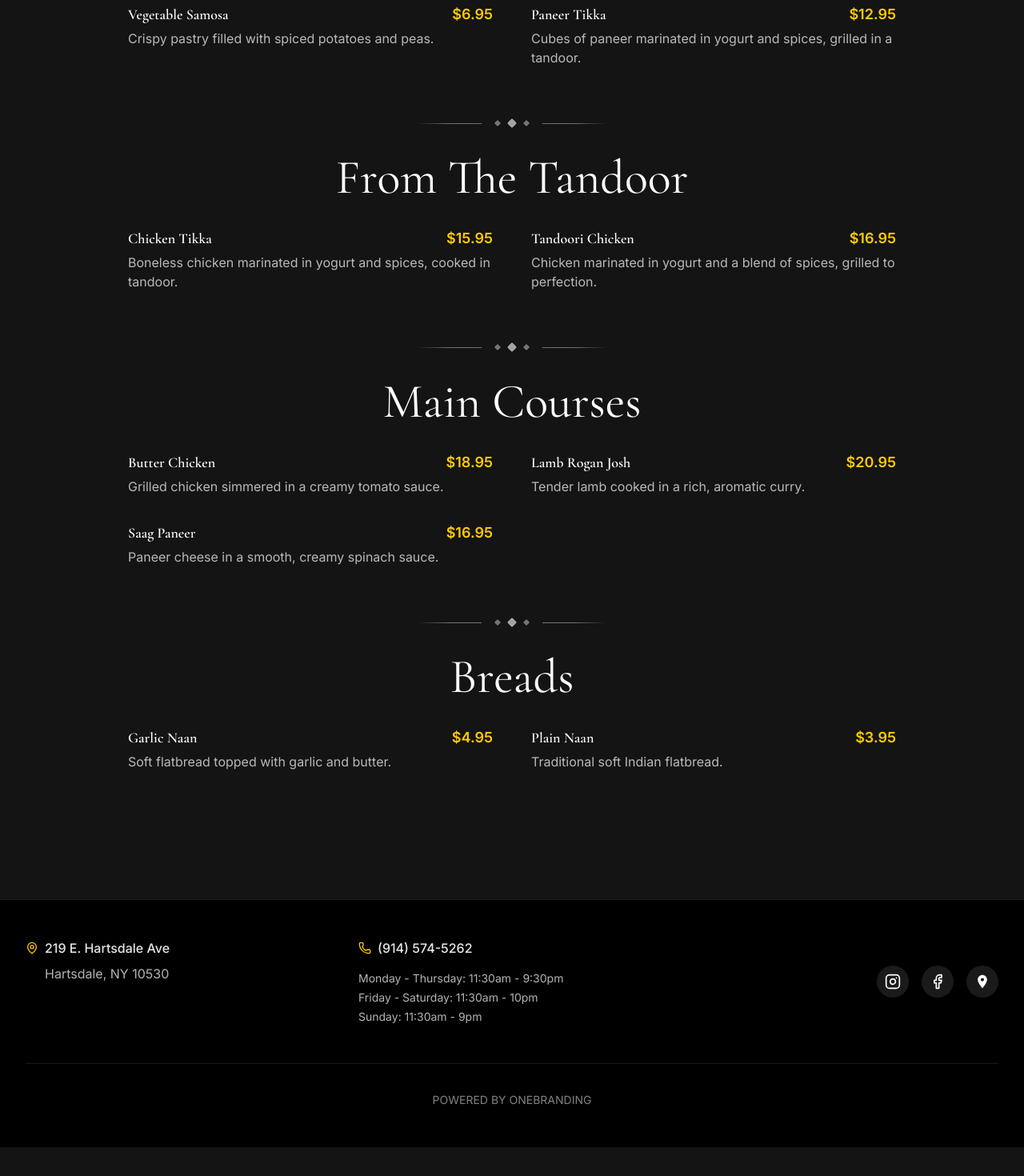
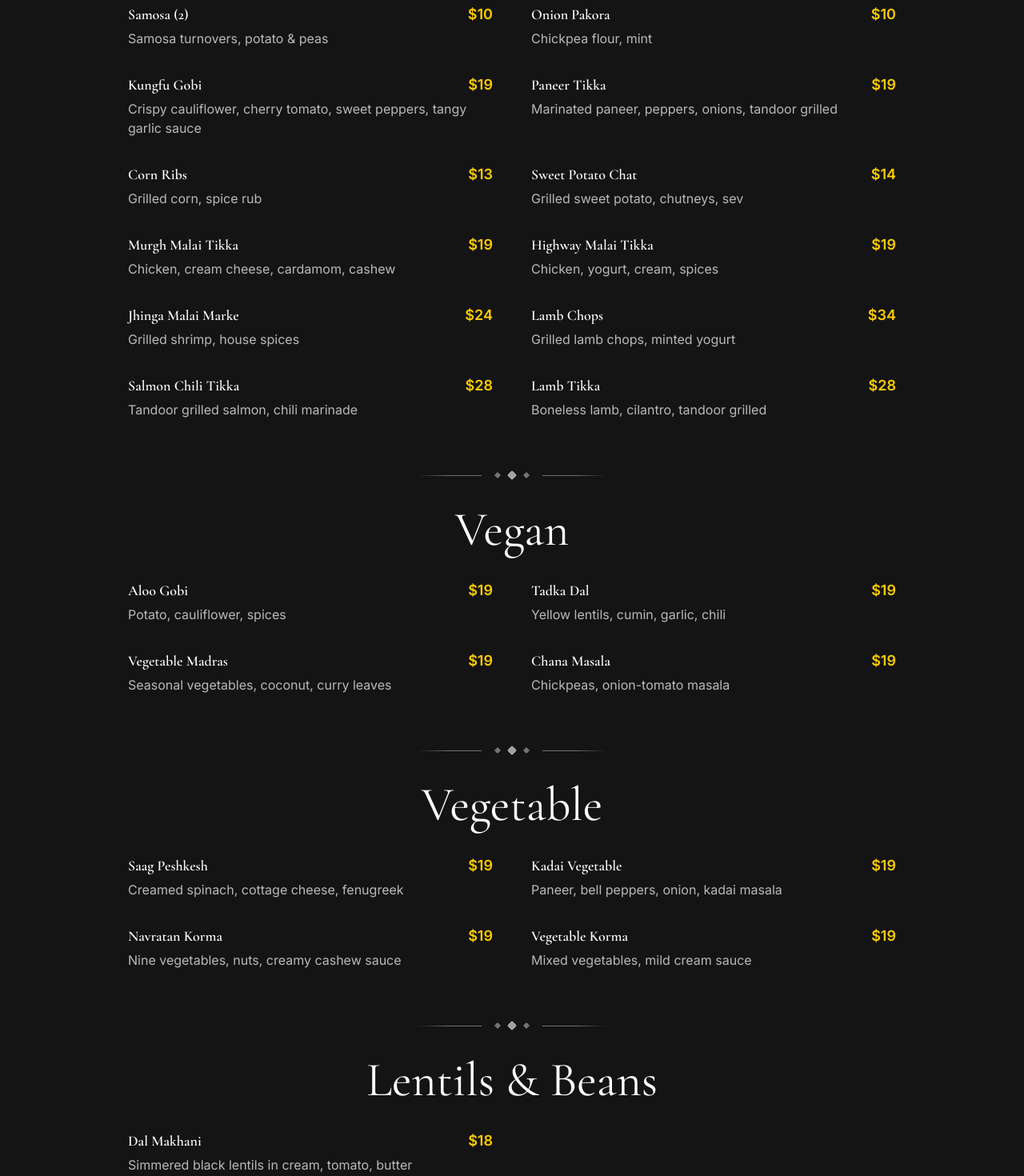
Before and after one commit to GrubTokKora/kora-site-cc3603a8-9b12-474e-b937-daec5db49caa, a React (Vite) app: page /#/menu in a window 1280 px wide. Shown: the part 820-2290 px from the top of the page at 80% size. Before the commit the page ends 2254 px from the top, so only its background shows below. Built offline with nearby package versions, Linux system fonts and the light colour scheme.

Commit message:
Update menu structure in data.ts with new categories and items, and simplify Navbar component by removing dropdown functionality in favor of direct links.

```diff
--- a/src/components/Footer.tsx
+++ b/src/components/Footer.tsx
@@ -60,18 +60,6 @@ export function Footer() {
             </a>
           </div>
         </div>
-
-        {/* Bottom Bar */}
-        <div className="mt-12 pt-8 border-t border-white/10 text-center">
-          <a
-            href="https://onebrandingny.com"
-            target="_blank"
-            rel="noopener noreferrer"
-            className="text-white/50 text-sm hover:text-white transition-colors"
-          >
-            POWERED BY ONEBRANDING
-          </a>
-        </div>
       </div>
     </footer>
   );
--- a/src/components/Navbar.tsx
+++ b/src/components/Navbar.tsx
@@ -1,12 +1,6 @@
 import { useState, useEffect } from 'react';
 import { Link, useLocation } from 'react-router-dom';
-import { Menu, X, ChevronDown, MapPin, Phone, Mail } from 'lucide-react';
-import {
-  DropdownMenu,
-  DropdownMenuContent,
-  DropdownMenuItem,
-  DropdownMenuTrigger,
-} from '@/components/ui/dropdown-menu';
+import { Menu, X, MapPin, Phone, Mail } from 'lucide-react';
 
 export function Navbar() {
   const [isScrolled, setIsScrolled] = useState(false);
@@ -105,29 +99,12 @@ export function Navbar() {
                 </Link>
               ))}
 
-              {/* Menu Dropdown */}
-              <DropdownMenu>
-                <DropdownMenuTrigger className="nav-link flex items-center gap-1 outline-none">
-                  Menu <ChevronDown className="w-3 h-3" />
-                </DropdownMenuTrigger>
-                <DropdownMenuContent className="bg-black/95 border-white/20">
-                  <DropdownMenuItem className="text-white/90 hover:text-white hover:bg-white/10 cursor-pointer" asChild>
-                    <Link to="/menu" className="w-full">
-                      Dining Menu
-                    </Link>
-                  </DropdownMenuItem>
-                  <DropdownMenuItem className="text-white/90 hover:text-white hover:bg-white/10 cursor-pointer">
-                    <a
-                      href="/nh44-indian-catering-menu.pdf"
-                      target="_blank"
-                      rel="noopener noreferrer"
-                      className="w-full"
-                    >
-                      Catering
-                    </a>
-                  </DropdownMenuItem>
-                </DropdownMenuContent>
-              </DropdownMenu>
+              <Link
+                to="/menu"
+                className={`nav-link ${isActive('/menu') ? 'text-white' : ''}`}
+              >
+                Menu
+              </Link>
 
               {externalLinks.map((link) => (
                 <a
--- a/src/data.ts
+++ b/src/data.ts
@@ -36,32 +36,159 @@ export const backbone = {
   },
   "menu": [
     {
-      "category": "Appetizers",
+      "category": "Small Plates",
       "items": [
-        { "name": "Vegetable Samosa", "description": "Crispy pastry filled with spiced potatoes and peas.", "price": "$6.95" },
-        { "name": "Paneer Tikka", "description": "Cubes of paneer marinated in yogurt and spices, grilled in a tandoor.", "price": "$12.95" }
+        { "name": "Samosa (2)", "description": "Samosa turnovers, potato & peas", "price": "$10" },
+        { "name": "Onion Pakora", "description": "Chickpea flour, mint", "price": "$10" },
+        { "name": "Kungfu Gobi", "description": "Crispy cauliflower, cherry tomato, sweet peppers, tangy garlic sauce", "price": "$19" },
+        { "name": "Paneer Tikka", "description": "Marinated paneer, peppers, onions, tandoor grilled", "price": "$19" },
+        { "name": "Corn Ribs", "description": "Grilled corn, spice rub", "price": "$13" },
+        { "name": "Sweet Potato Chat", "description": "Grilled sweet potato, chutneys, sev", "price": "$14" },
+        { "name": "Murgh Malai Tikka", "description": "Chicken, cream cheese, cardamom, cashew", "price": "$19" },
+        { "name": "Highway Malai Tikka", "description": "Chicken, yogurt, cream, spices", "price": "$19" },
+        { "name": "Jhinga Malai Marke", "description": "Grilled shrimp, house spices", "price": "$24" },
+        { "name": "Lamb Chops", "description": "Grilled lamb chops, minted yogurt", "price": "$34" },
+        { "name": "Salmon Chili Tikka", "description": "Tandoor grilled salmon, chili marinade", "price": "$28" },
+        { "name": "Lamb Tikka", "description": "Boneless lamb, cilantro, tandoor grilled", "price": "$28" }
       ]
     },
     {
-      "category": "From The Tandoor",
+      "category": "Vegan",
       "items": [
-        { "name": "Chicken Tikka", "description": "Boneless chicken marinated in yogurt and spices, cooked in tandoor.", "price": "$15.95" },
-        { "name": "Tandoori Chicken", "description": "Chicken marinated in yogurt and a blend of spices, grilled to perfection.", "price": "$16.95" }
+        { "name": "Aloo Gobi", "description": "Potato, cauliflower, spices", "price": "$19" },
+        { "name": "Tadka Dal", "description": "Yellow lentils, cumin, garlic, chili", "price": "$19" },
+        { "name": "Vegetable Madras", "description": "Seasonal vegetables, coconut, curry leaves", "price": "$19" },
+        { "name": "Chana Masala", "description": "Chickpeas, onion-tomato masala", "price": "$19" }
       ]
     },
     {
-      "category": "Main Courses",
+      "category": "Vegetable",
       "items": [
-        { "name": "Butter Chicken", "description": "Grilled chicken simmered in a creamy tomato sauce.", "price": "$18.95" },
-        { "name": "Lamb Rogan Josh", "description": "Tender lamb cooked in a rich, aromatic curry.", "price": "$20.95" },
-        { "name": "Saag Paneer", "description": "Paneer cheese in a smooth, creamy spinach sauce.", "price": "$16.95" }
+        { "name": "Saag Peshkesh", "description": "Creamed spinach, cottage cheese, fenugreek", "price": "$19" },
+        { "name": "Kadai Vegetable", "description": "Paneer, bell peppers, onion, kadai masala", "price": "$19" },
+        { "name": "Navratan Korma", "description": "Nine vegetables, nuts, creamy cashew sauce", "price": "$19" },
+        { "name": "Vegetable Korma", "description": "Mixed vegetables, mild cream sauce", "price": "$19" }
+      ]
+    },
+    {
+      "category": "Lentils & Beans",
+      "items": [
+        { "name": "Dal Makhani", "description": "Simmered black lentils in cream, tomato, butter", "price": "$18" }
+      ]
+    },
+    {
+      "category": "Lamb",
+      "items": [
+        { "name": "Lamb Chettinad", "description": "Spiced lamb curry, coconut, curry leaves", "price": "$29" },
+        { "name": "Lamb Saag", "description": "Lamb in spinach sauce", "price": "$29" },
+        { "name": "Rogan Josh", "description": "Lamb, onion, yogurt, Kashmiri chili", "price": "$29" },
+        { "name": "Lamb Jalfrezi", "description": "Lamb, peppers, onion, tomato masala", "price": "$29" },
+        { "name": "Lamb Boti Kebab", "description": "Tandoor grilled lamb pieces, spices", "price": "$30" }
+      ]
+    },
+    {
+      "category": "Pork",
+      "items": [
+        { "name": "Pork Vindaloo", "description": "Goan style pork, vinegar, chili, spices", "price": "$22" },
+        { "name": "Pork Jalfrezi", "description": "Pork, peppers, onion, tomato", "price": "$22" },
+        { "name": "Pork Pepper Fry", "description": "Peppery pork, curry leaves, onion", "price": "$22" }
+      ]
+    },
+    {
+      "category": "Chicken",
+      "items": [
+        { "name": "Kundapur Chicken", "description": "Coconut curry, mustard seeds, curry leaves", "price": "$23" },
+        { "name": "Chicken Saag", "description": "Chicken in spinach sauce", "price": "$23" },
+        { "name": "Chicken Kaju Mirch", "description": "Chicken, cashew, green chili", "price": "$23" },
+        { "name": "Chicken Korma", "description": "Chicken, nuts, cream, mild spices", "price": "$23" },
+        { "name": "Highway Chicken", "description": "Bone-in chicken, onion, ginger, garlic, spices", "price": "$23" },
+        { "name": "Amul Butter Chicken", "description": "Tandoor chicken, butter-tomato cream sauce", "price": "$23" },
+        { "name": "Tandoori Murgh", "description": "Tandoor roasted chicken on the bone", "price": "$23" },
+        { "name": "Chicken Tikka Masala", "description": "Tandoor chicken, onion-tomato masala", "price": "$23" }
+      ]
+    },
+    {
+      "category": "Seafood",
+      "items": [
+        { "name": "Pollich Meen", "description": "Fish, kokum, curry leaves, coconut", "price": "$28" },
+        { "name": "Shrimp Tikka Masala", "description": "Shrimp in tikka masala sauce", "price": "$28" },
+        { "name": "Shrimp Curry", "description": "Shrimp in traditional curry sauce", "price": "$28" },
+        { "name": "Salmon Curry", "description": "Salmon, coconut, curry leaves", "price": "$28" }
+      ]
+    },
+    {
+      "category": "Gilli Biryani",
+      "items": [
+        { "name": "Vegetable Biryani", "description": "Aromatic basmati rice, vegetables, spices", "price": "$22" },
+        { "name": "Chicken Biryani", "description": "Basmati rice, chicken, biryani spices", "price": "$24" },
+        { "name": "Lamb Biryani", "description": "Basmati rice, lamb, biryani masala", "price": "$26" },
+        { "name": "Shrimp Biryani", "description": "Basmati rice, shrimp, spices", "price": "$26" }
       ]
     },
     {
       "category": "Breads",
       "items": [
-        { "name": "Garlic Naan", "description": "Soft flatbread topped with garlic and butter.", "price": "$4.95" },
-        { "name": "Plain Naan", "description": "Traditional soft Indian flatbread.", "price": "$3.95" }
+        { "name": "Naan", "description": "Traditional tandoor baked bread", "price": "$4" },
+        { "name": "Bhavani Naan", "description": "House special naan", "price": "$6" },
+        { "name": "Whole Wheat Roti", "description": "Tandoor baked whole wheat bread", "price": "$4" },
+        { "name": "Lacha Paratha", "description": "Layered flaky bread", "price": "$6" }
+      ]
+    },
+    {
+      "category": "Sides",
+      "items": [
+        { "name": "Raita", "description": "Yogurt, cucumber, spices", "price": "$4" },
+        { "name": "Mango Chutney", "description": "Sweet mango relish", "price": "$4" },
+        { "name": "Sweet Tang Chutney", "description": "Tamarind & date chutney", "price": "$4" },
+        { "name": "Coconut Rice", "description": "Basmati rice cooked with coconut", "price": "$12" }
+      ]
+    },
+    {
+      "category": "Cocktails",
+      "items": [
+        { "name": "Red Sangria", "description": "Red wine, fresh fruits", "price": "$13" },
+        { "name": "White Sangria", "description": "White wine, fresh fruits", "price": "$13" },
+        { "name": "Passion Margarita", "description": "Agave, tequila, passion fruit, agave, orange, jalapeño, tajin rim", "price": "$13" },
+        { "name": "Ginger Martini", "description": "Ginger, citrus, vodka", "price": "$13" },
+        { "name": "Lychee Martini", "description": "White vodka, lychee, coconut", "price": "$13" },
+        { "name": "Silk Route", "description": "Pinot noir, rum, ojas, cloves", "price": "$13" }
+      ]
+    },
+    {
+      "category": "Beer",
+      "items": [
+        { "name": "1947 Lager (Tap)", "description": "Lager, 4.7% India", "price": "$10" },
+        { "name": "Founder Porter Ale (Tap)", "description": "American porter, 6.5%", "price": "$10" },
+        { "name": "Dogfish 60 IPA (Tap)", "description": "IPA, 6.0%", "price": "$10" },
+        { "name": "UFO Wheat (Tap)", "description": "Belgian wheat ale, 4.8%", "price": "$10" },
+        { "name": "Kingfisher (Bottle)", "description": "European pale lager, 4.8% India", "price": "$8" },
+        { "name": "Taj Mahal (Bottle)", "description": "Lager, 4.5% India", "price": "$10" },
+        { "name": "Estrella (Bottle)", "description": "Lager, 5.4% Spain", "price": "$8" },
+        { "name": "Heineken 0.0 (Bottle)", "description": "Non-alcoholic beer", "price": "$8" },
+        { "name": "Maduro Brown Ale (Bottle)", "description": "5.5% USA brown ale", "price": "$8" }
+      ]
+    },
+    {
+      "category": "Wine",
+      "items": [
+        { "name": "Bottega Vinaia Pinot Grigio", "description": "White wine, Italy", "price": "$13 / $44" },
+        { "name": "Yealands Sauvignon Blanc", "description": "White wine, New Zealand", "price": "$13 / $44" },
+        { "name": "3 Fingers Chardonnay", "description": "White wine, CA", "price": "$13 / $44" },
+        { "name": "La Luca Prosecco", "description": "Sparkling wine", "price": "$13 / $44" },
+        { "name": "Portillo Cabernet Sauvignon", "description": "Red wine, Argentina", "price": "$12 / $40" },
+        { "name": "Tinto Negro Malbec", "description": "Red wine, Mendoza", "price": "$12 / $40" },
+        { "name": "Alexander Brown Pinot Noir", "description": "Red wine, CA", "price": "$14 / $43" }
+      ]
+    },
+    {
+      "category": "Mocktails & Soft Drinks",
+      "items": [
+        { "name": "Lassi", "description": "Sweet or salted yogurt drink", "price": "$7" },
+        { "name": "Fresh Lime Soda", "description": "Fresh lime, soda", "price": "$7" },
+        { "name": "Cucumber Cooler", "description": "Cucumber, mint, lime", "price": "$7" },
+        { "name": "Soda", "description": "Coke / Diet Coke / Sprite / Ginger Ale", "price": "$3" },
+        { "name": "Saratoga Water", "description": "Still or sparkling", "price": "$7" },
+        { "name": "Coconut Lychee", "description": "Coconut, lychee, soda", "price": "$7" }
       ]
     }
   ],
```
